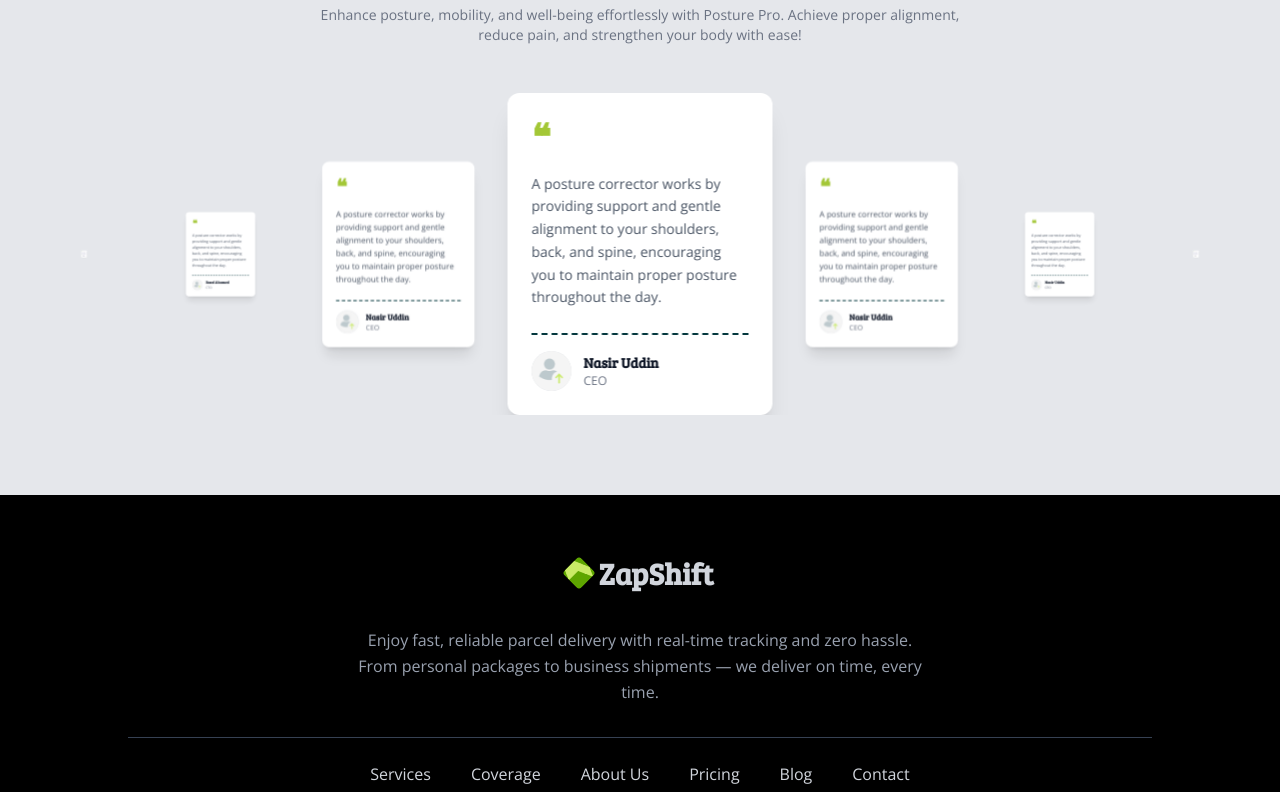
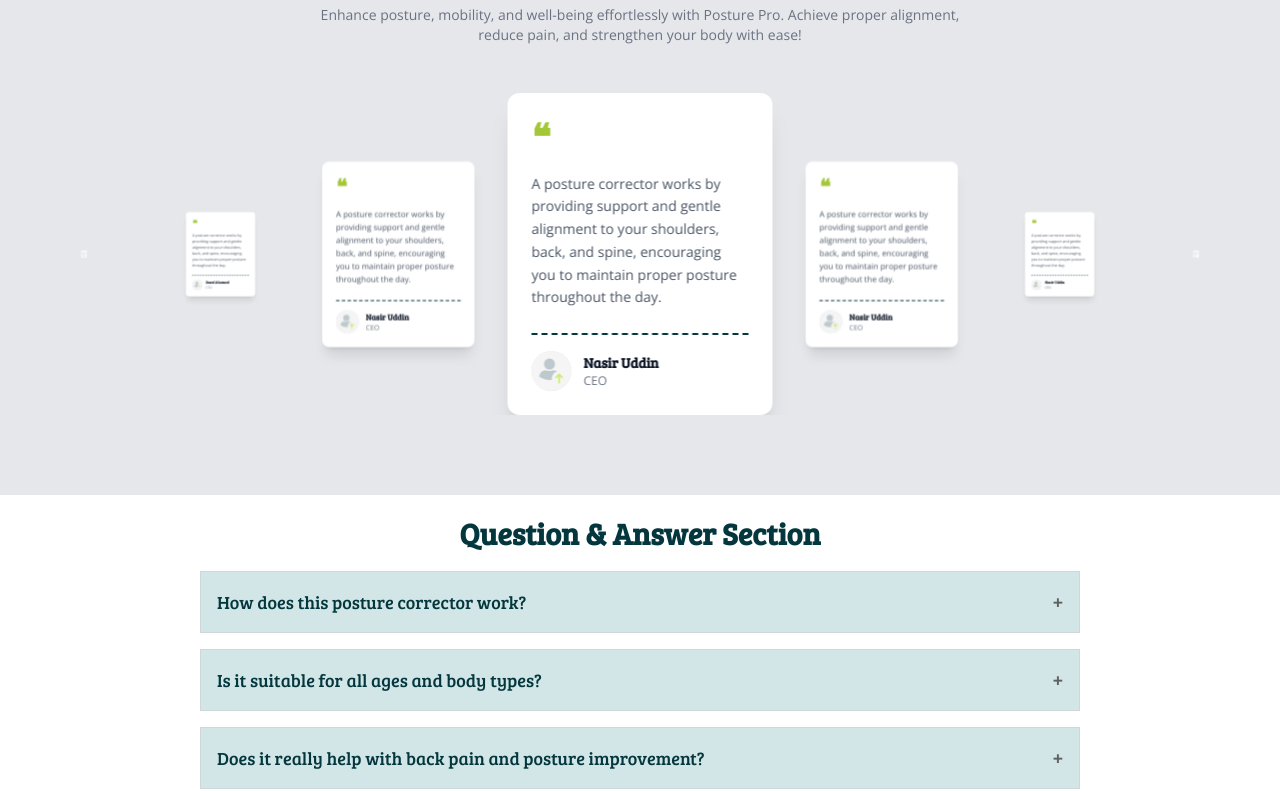
Before and after one commit to ziaul-hoque4820/zap-shift-client, a React (Vite) app: page / in a window 1280 px wide. Shown: the part 3796-4588 px from the top of the page. Built offline with nearby package versions, Linux system fonts and the light colour scheme.

Commit message:
FAQs Section design done

```diff
--- /dev/null
+++ b/src/pages/home/FAQs.jsx
@@ -0,0 +1,76 @@
+import React, { useState } from 'react'
+
+const faqs = [
+    {
+        id: 1,
+        question: "How does this posture corrector work?",
+        answer: "A posture corrector works by providing support and gentle alignment to your shoulders, back, and spine, encouraging you to maintain proper posture throughout the day. Here’s how it typically functions: A posture corrector works by providing support and gentle alignment to your shoulders."
+    },
+    {
+        id: 2,
+        question: "Is it suitable for all ages and body types?",
+        answer: "A posture corrector works by providing support and gentle alignment to your shoulders, back, and spine, encouraging you to maintain proper posture throughout the day. Here’s how it typically functions: A posture corrector works by providing support and gentle alignment to your shoulders."
+    },
+    {
+        id: 3,
+        question: "Does it really help with back pain and posture improvement?",
+        answer: "A posture corrector works by providing support and gentle alignment to your shoulders, back, and spine, encouraging you to maintain proper posture throughout the day. Here’s how it typically functions: A posture corrector works by providing support and gentle alignment to your shoulders."
+    },
+    {
+        id: 4,
+        question: "Does it have smart features like vibration alerts?",
+        answer: "A posture corrector works by providing support and gentle alignment to your shoulders, back, and spine, encouraging you to maintain proper posture throughout the day. Here’s how it typically functions: A posture corrector works by providing support and gentle alignment to your shoulders."
+    },
+    {
+        id: 5,
+        question: "How will I be notified when the product is back in stock?",
+        answer: "A posture corrector works by providing support and gentle alignment to your shoulders, back, and spine, encouraging you to maintain proper posture throughout the day. Here’s how it typically functions: A posture corrector works by providing support and gentle alignment to your shoulders."
+    }
+];
+
+function FAQs() {
+    const [expandedFAQ, setExpandedFAQ] = useState(null)
+
+    // toogle btn to visible the answer
+    const toggleFAQ = (id) => {
+        if (expandedFAQ === id) {
+            setExpandedFAQ(null)
+        } else {
+            setExpandedFAQ(id)
+        }
+    }
+
+    return (
+        <div className='bg-colorBg'>
+            <div className='section-container'>
+
+                <h2 className='text-center my-5 text-3xl font-semibold'>Question & Answer Section</h2>
+
+                {/* faqs accordion section */}
+                <div className='w-full max-w-4xl mx-auto px-2'>
+                    {faqs.map((faq) => (
+                        <div key={faq.id} className='border border-gray-300 mb-4'>
+
+                            {/* questions */}
+                            <div className='cursor-pointer flex justify-between items-center p-4 bg-[#d2e6e7] hover:bg-[#bcd9db] transition duration-200' onClick={() => toggleFAQ(faq.id)}>
+                                <h3 className='text-lg text-heading'>{faq.question}</h3>
+                                <span className={`transform transition duration-200 text-lg font-bold ${expandedFAQ === faq.id ? "rotate-180" : ""}`}>
+                                    {expandedFAQ === faq.id ? "-" : "+"}
+                                </span>
+                            </div>
+
+                            {/* answers */}
+                            {
+                                expandedFAQ === faq.id && (<div className='p-4 bg-[#E6F2F3]'>
+                                    <p className='text-[#708d91]'>{faq.answer}</p>
+                                </div>)
+                            }
+                        </div>
+                    ))}
+                </div>
+            </div>
+        </div>
+    )
+}
+
+export default FAQs
--- a/src/pages/home/Home.jsx
+++ b/src/pages/home/Home.jsx
@@ -6,6 +6,7 @@
 import FeatureSection from './FeatureSection'
 import Testimonials from './Testimonials'
 import BeMerchant from './BeMerchant'
+import FAQs from './FAQs'
 
 function Home() {
     return (
@@ -17,6 +18,7 @@
             <FeatureSection />
             <BeMerchant />
             <Testimonials />
+            <FAQs />
         </div>
     )
 }
```
